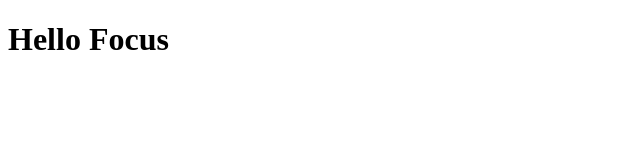
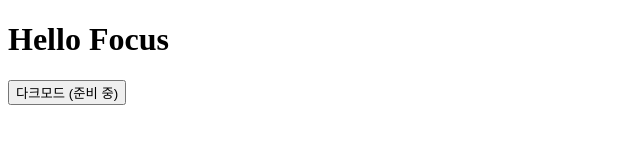
Before and after one commit to 4i4o96h35r/focus-timer, a plain HTML site: page index.html in a window 1280 px wide. Shown: the whole page, without its empty margins (0-640 px from the left). Drawn offline with Linux system fonts and the light colour scheme.

Commit message:
Update index.html

```diff
--- a/index.html
+++ b/index.html
@@ -6,5 +6,6 @@
 
 	<body>
 	<h1>Hello Focus</h1>
+	<button>다크모드 (준비 중)</button>
 	</body>
 </html>
```
